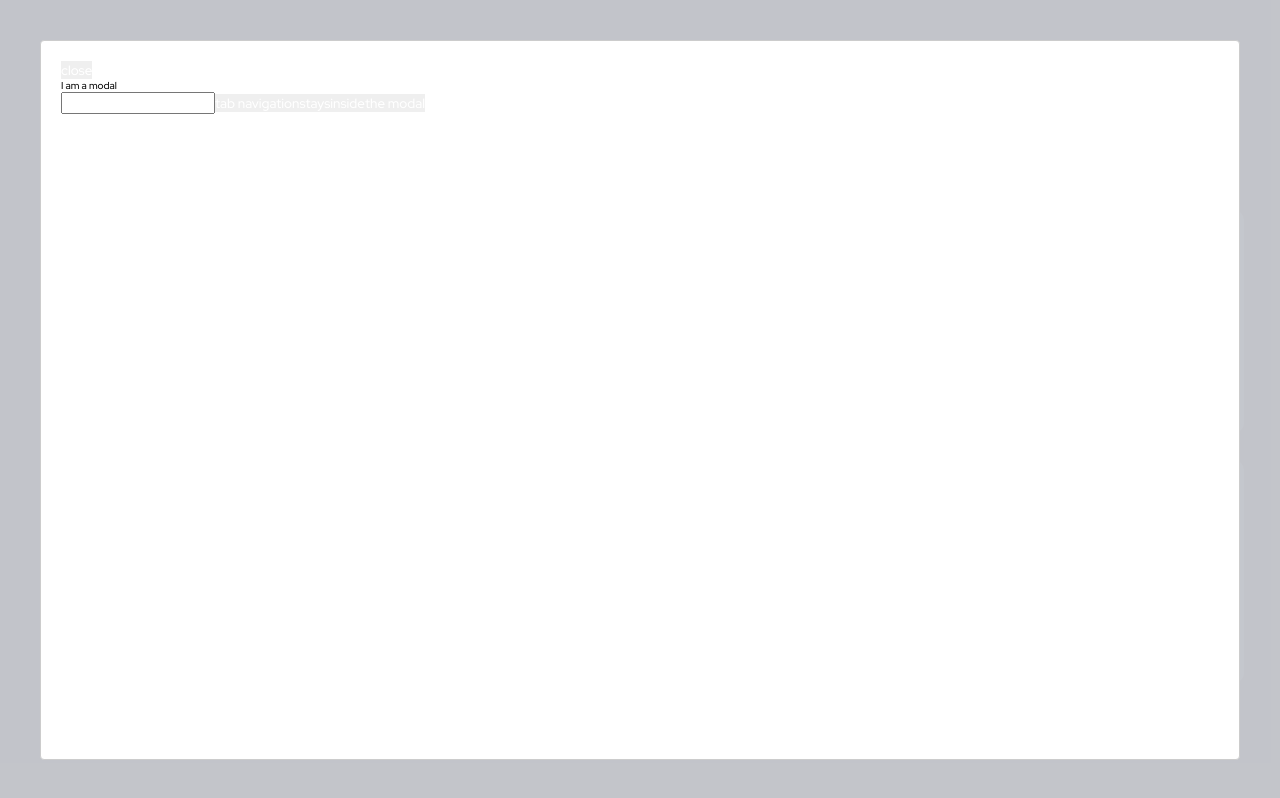
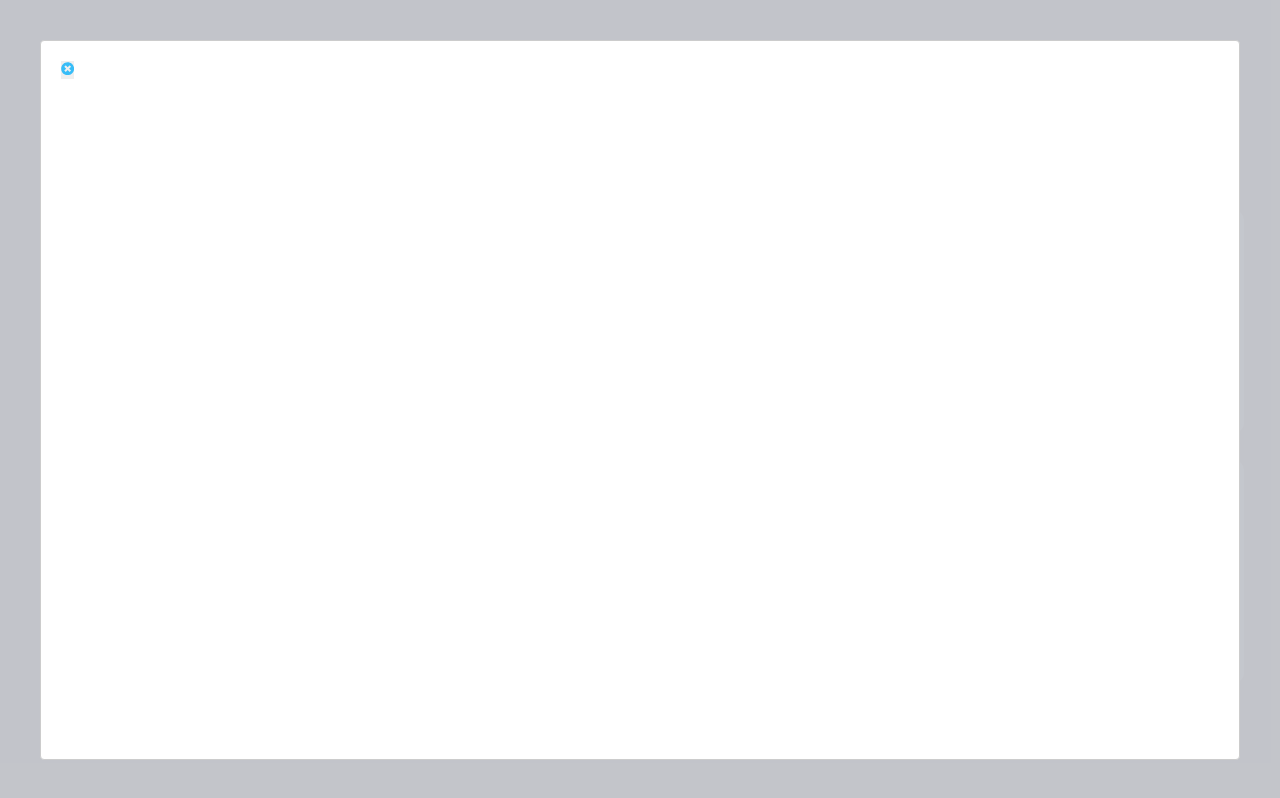
Before and after one commit to bruno-bento/startpage, a React (Create React App) app: page / in a window 1280 px wide. Both pictures are taken after a click on the button 1233 px from the left and 134 px from the top of the page. Built offline with nearby package versions, Linux system fonts and the light colour scheme; no server answers.

Commit message:
Começo de customização do modal

```diff
--- a/src/components/Modal/Modal.js
+++ b/src/components/Modal/Modal.js
@@ -1,6 +1,6 @@
 import style from "./Modal.module.scss";
 import ReactModal from "react-modal";
-
+import {FaTimesCircle} from "react-icons/fa";
 const Modal = (props) => {
     function afterOpenModal() {
       // references are now sync'd and can be accessed.
@@ -14,15 +14,13 @@ const Modal = (props) => {
       contentLabel="Example Modal"
       onRequestClose={props.toggleModal}
     >
-      <button onClick={props.toggleModal}>close</button>
-      <div>I am a modal</div>
-      <form>
-        <input />
-        <button>tab navigation</button>
-        <button>stays</button>
-        <button>inside</button>
-        <button>the modal</button>
-      </form>
+      <div>
+
+      </div>
+      <button onClick={props.toggleModal}>
+        <FaTimesCircle className={style.icons} />
+      </button>
+
     </ReactModal>
   );
 };
--- a/src/components/Modal/Modal.module.scss
+++ b/src/components/Modal/Modal.module.scss
@@ -5,4 +5,10 @@
     bottom: auto;
     margin-right: -50%;
     transform: translate(-50%, -50%);
+    width: 25%;
+    height: 25%;
 }
+
+.icons{
+    color: #38BDF8;
+}
```
